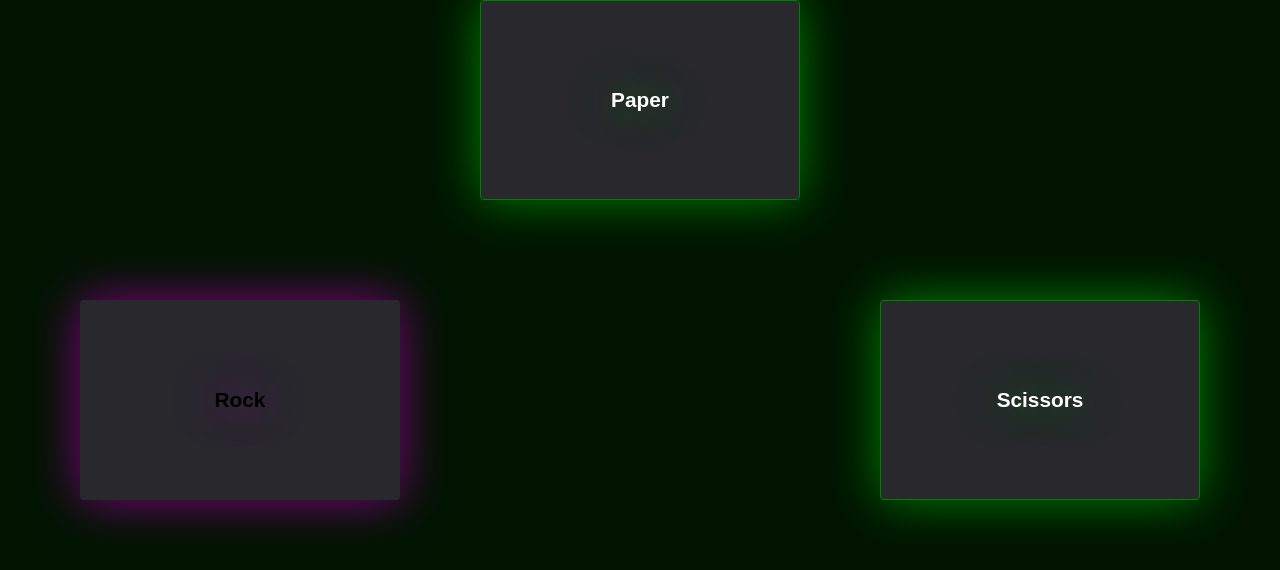
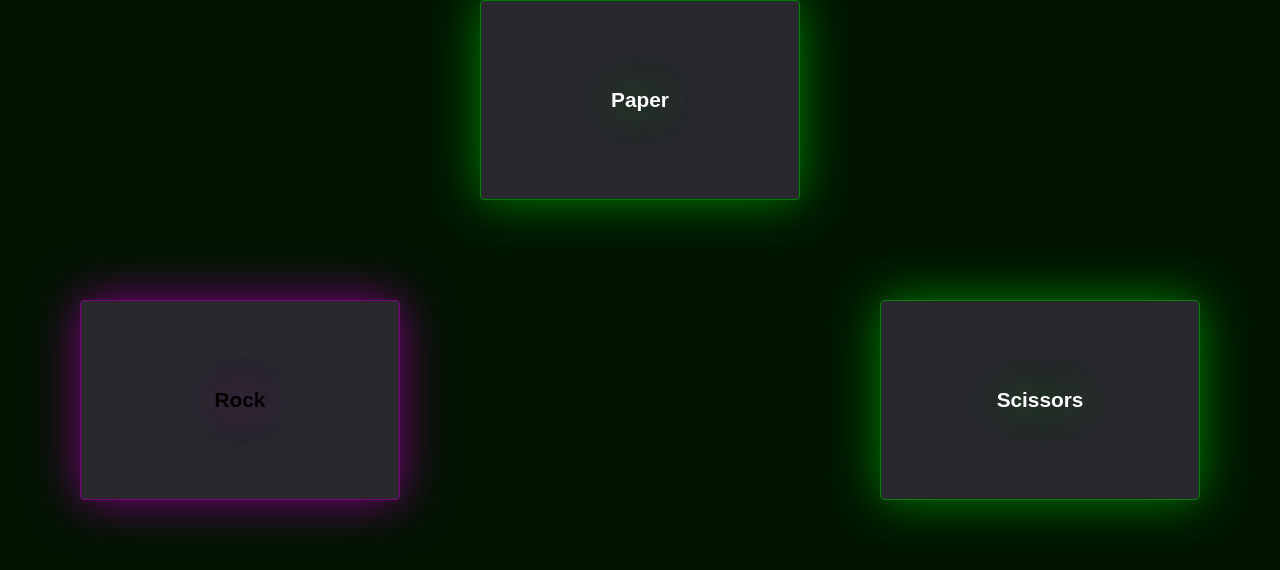
Before and after one commit to FaridMo99/TOP-Project-RockPaperScissors, a plain HTML site: page index.html in a window 1280 px wide. In both pictures the pointer is over the button "Rock". Drawn offline with Linux system fonts and the light colour scheme.

Commit message:
added purple borders

```diff
--- a/styles.css
+++ b/styles.css
@@ -35,7 +35,7 @@ button {
 
 button:hover {
     color:black;
-    border:purple;
+    border:1px solid purple;
     box-shadow:0 0 50px purple;
     text-shadow:0 0 40px purple;
 }
```
